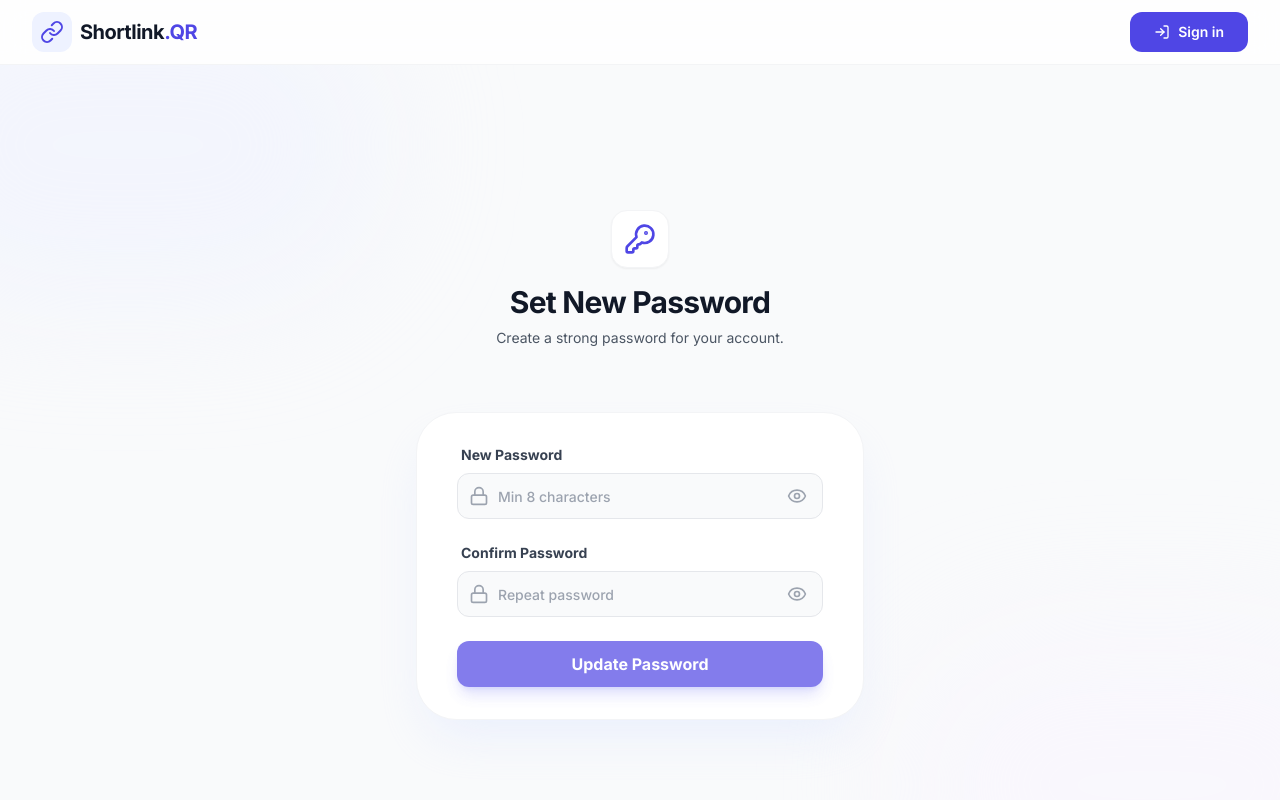
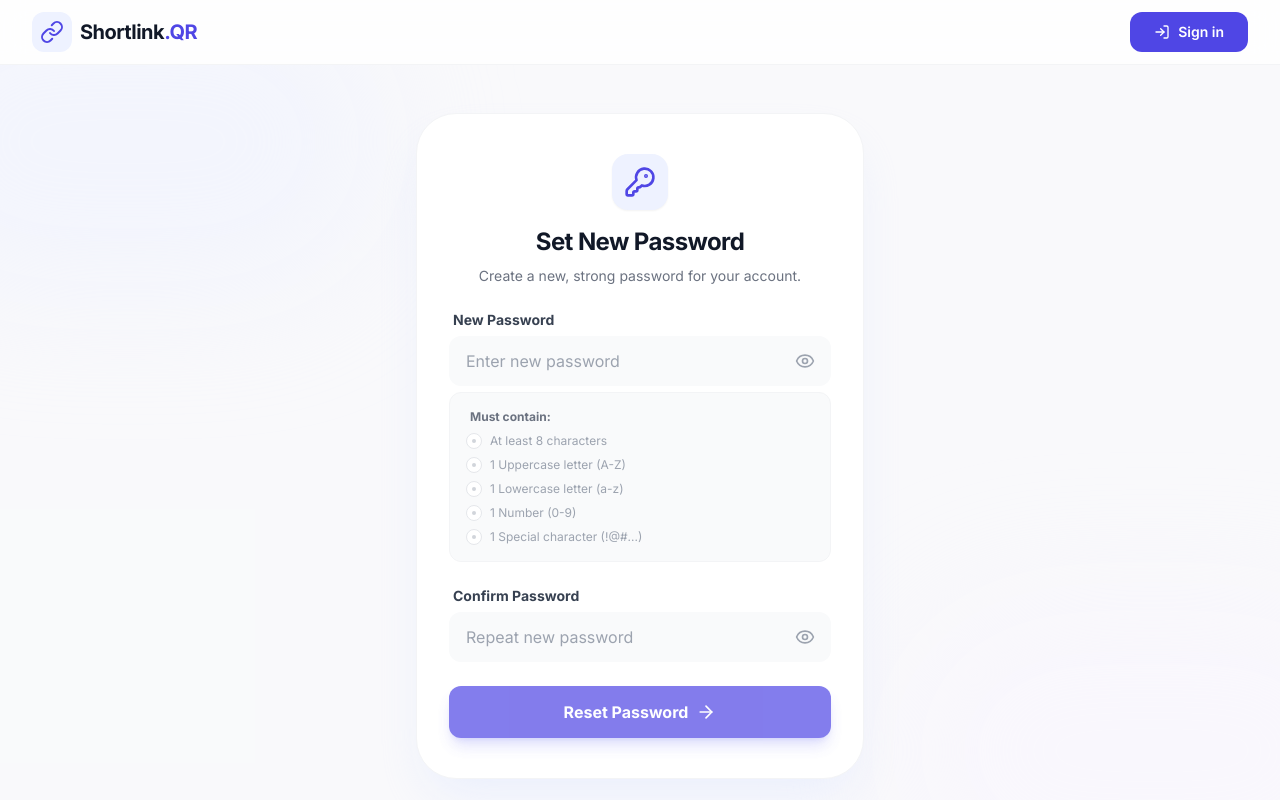
Before and after one commit to phadungkiet-dev/Demo-Shortlink-QRCode, a Vue app in the folder frontend/: page /reset-password/1 in a window 1280 px wide. Shown: the top 800 px of the page. Built offline with nearby package versions, Linux system fonts and the light colour scheme; no server answers.

Commit message:
UI/UX: Standardize ForgotPasswordView design to match ResetPasswordView (Modern UI, Ambient Blobs)

```diff
--- a/frontend/src/views/ForgotPasswordView.vue
+++ b/frontend/src/views/ForgotPasswordView.vue
@@ -1,30 +1,42 @@
 <script setup>
+// Core vue
 import { ref } from "vue";
+import { useRouter } from "vue-router";
+// Stores
+import { useAuthStore } from "@/stores/useAuthStore";
+// Icons
 import {
   ArrowLeft,
   Mail,
   Loader2,
   CheckCircle,
   AlertCircle,
+  KeyRound,
 } from "lucide-vue-next";
-import api from "@/services/api";
-import { useRouter } from "vue-router";
 
+// -------------------------------------------------------------------
+// Setup & State
+// -------------------------------------------------------------------
 const router = useRouter();
+const authStore = useAuthStore();
+
 const email = ref("");
 const isLoading = ref(false);
 const isSent = ref(false); // สถานะว่าส่งเมลสำเร็จหรือยัง
 const errorMsg = ref(null);
 
+// -------------------------------------------------------------------
+// Methods & Actions
+// -------------------------------------------------------------------
 const handleSubmit = async () => {
   isLoading.value = true;
   errorMsg.value = null;
 
   try {
-    await api.post("/auth/forgot-password", { email: email.value });
+    // Use Store Action instead of direct API call
+    await authStore.forgotPassword(email.value);
     isSent.value = true;
   } catch (error) {
-    // แสดง Error จาก Backend (เช่น หาอีเมลไม่เจอ)
     errorMsg.value =
       error.response?.data?.message || error.message || "Something went wrong.";
   } finally {
@@ -35,58 +47,66 @@ const handleSubmit = async () => {
 
 <template>
   <div
-    class="min-h-screen bg-gray-50 flex flex-col justify-center py-12 sm:px-6 lg:px-8"
+    class="min-h-[calc(100vh-64px)] bg-gray-50/50 flex flex-col justify-center py-12 sm:px-6 lg:px-8 relative overflow-hidden"
   >
-    <div class="sm:mx-auto sm:w-full sm:max-w-md">
-      <h2 class="mt-6 text-center text-3xl font-extrabold text-gray-900">
-        Reset your password
+    <div
+      class="absolute top-[-10%] left-[-10%] w-[40%] h-[40%] bg-indigo-50/50 rounded-full blur-3xl pointer-events-none"
+    ></div>
+    <div
+      class="absolute bottom-[-10%] right-[-10%] w-[40%] h-[40%] bg-purple-50/50 rounded-full blur-3xl pointer-events-none"
+    ></div>
+
+    <div
+      class="sm:mx-auto sm:w-full sm:max-w-md relative z-10 animate-fade-in-up"
+    >
+      <div
+        class="bg-white rounded-[2.5rem] shadow-2xl shadow-indigo-100/60 border border-gray-100 overflow-hidden"
+      >
+        <div class="px-8 pt-10 pb-6 text-center">
+          <div
+            class="inline-flex items-center justify-center p-3 bg-indigo-50 text-indigo-600 rounded-2xl mb-4 shadow-sm"
+          >
+            <KeyRound class="w-8 h-8" />
+          </div>
+          <h2 class="text-2xl font-bold text-gray-900 tracking-tight">
+            Forgot Password?
           </h2>
-      <p class="mt-2 text-center text-sm text-gray-600">
-        Enter your email address and we will send you a link to reset your
-        password.
+          <p class="text-gray-500 mt-2 text-sm">
+            Enter your email and we'll send you a reset link.
           </p>
         </div>
 
-    <div class="mt-8 sm:mx-auto sm:w-full sm:max-w-md animate-fade-in-up">
-      <div
-        class="bg-white py-8 px-4 shadow-2xl shadow-indigo-100/60 sm:rounded-[2.5rem] sm:px-10 border border-gray-100 transition-all hover:shadow-indigo-200/60"
-      >
-        <div v-if="isSent" class="text-center py-6">
+        <div class="px-8 pb-10">
+          <div v-if="isSent" class="text-center">
             <div
               class="mx-auto flex items-center justify-center h-16 w-16 rounded-3xl bg-green-50 mb-6 shadow-xl shadow-green-100/50"
             >
               <CheckCircle class="h-8 w-8 text-green-600" />
             </div>
-          <h3 class="text-2xl font-bold text-gray-900 mb-2">Link Sent!</h3>
-          <p class="mt-2 text-sm text-gray-500">
+            <h3 class="text-xl font-bold text-gray-900 mb-2">Link Sent!</h3>
+            <p class="text-sm text-gray-500 mb-6">
               We have sent a password reset link to <br /><strong
                 class="text-gray-900 font-semibold"
                 >{{ email }}</strong
               >. Please check your inbox.
             </p>
-          <div class="mt-8">
             <router-link
               to="/"
-              class="font-bold text-indigo-600 hover:text-indigo-700 transition-colors group"
+              class="inline-flex items-center justify-center w-full h-[46px] bg-indigo-600 text-white font-bold rounded-xl hover:bg-indigo-700 transition-all active:scale-95 group"
             >
-              <span class="inline-flex items-center gap-2">
               <ArrowLeft
-                  class="w-4 h-4 transition-transform group-hover:-translate-x-0.5"
+                class="mr-2 w-5 h-5 transition-transform group-hover:-translate-x-1"
               />
               Back to Login
-              </span>
             </router-link>
-          </div>
           </div>
 
           <form v-else class="space-y-6" @submit.prevent="handleSubmit">
-          <div>
-            <label
-              for="email"
-              class="block text-sm font-semibold text-gray-700 mb-2"
+            <div class="space-y-1.5">
+              <label class="block text-sm font-bold text-gray-700 ml-1"
                 >Email address</label
               >
-            <div class="mt-1 relative rounded-xl shadow-sm group">
+              <div class="relative group">
                 <div
                   class="absolute inset-y-0 left-0 pl-3 flex items-center pointer-events-none"
                 >
@@ -95,60 +115,62 @@ const handleSubmit = async () => {
                   />
                 </div>
                 <input
-                id="email"
                   v-model="email"
                   type="email"
                   required
-                class="block w-full h-[46px] pl-10 pr-4 bg-gray-50 border-gray-200 rounded-xl text-gray-900 placeholder-gray-400 focus:bg-white focus:border-indigo-600 focus:ring-4 focus:ring-indigo-500/10 transition-all text-sm"
-                placeholder="you@example.com"
+                  class="block w-full h-[46px] pl-10 pr-4 bg-gray-50 border-transparent rounded-xl text-gray-900 placeholder-gray-400 focus:bg-white focus:border-indigo-600 focus:ring-4 focus:ring-indigo-500/10 transition-all text-sm font-medium"
+                  placeholder="name@example.com"
                 />
               </div>
             </div>
 
+            <transition
+              enter-active-class="transition ease-out duration-200"
+              enter-from-class="opacity-0 -translate-y-2"
+              enter-to-class="opacity-100 translate-y-0"
+            >
               <div
                 v-if="errorMsg"
-            class="flex items-center gap-3 text-red-600 bg-red-50 px-4 py-3 rounded-xl text-sm font-medium border border-red-100 shadow-sm animate-fade-in"
+                class="flex items-center gap-3 px-4 py-3 rounded-xl bg-red-50 border border-red-100 text-red-600 text-sm font-medium shadow-sm"
               >
                 <AlertCircle class="w-5 h-5 shrink-0" />
-            <span class="font-medium text-red-800">{{ errorMsg }}</span>
+                <span>{{ errorMsg }}</span>
               </div>
+            </transition>
 
-          <div>
             <button
               type="submit"
               :disabled="isLoading"
-              class="w-full flex justify-center h-[46px] px-8 bg-indigo-600 text-white font-bold rounded-xl shadow-lg shadow-indigo-500/30 hover:bg-indigo-700 hover:shadow-indigo-500/40 disabled:opacity-70 disabled:cursor-not-allowed transition-all transform active:scale-[0.98] items-center gap-2"
+              class="w-full flex items-center justify-center gap-2 px-6 py-3.5 bg-indigo-600 text-white font-bold rounded-xl shadow-lg shadow-indigo-500/30 hover:bg-indigo-700 hover:shadow-indigo-500/40 disabled:opacity-70 disabled:cursor-not-allowed transition-all transform active:scale-[0.98]"
             >
               <Loader2 v-if="isLoading" class="animate-spin h-5 w-5" />
               <span v-else>Send Reset Link</span>
             </button>
-          </div>
           </form>
 
           <div v-if="!isSent" class="mt-8">
-          <div class="relative">
+            <div class="relative mb-6">
               <div class="absolute inset-0 flex items-center">
-              <div class="w-full border-t border-gray-200"></div>
+                <div class="w-full border-t border-gray-100"></div>
               </div>
-            <div class="relative flex justify-center text-sm">
-              <span class="px-2 bg-white text-gray-500 font-medium"> Or </span>
+              <div class="relative flex justify-center text-xs uppercase">
+                <span class="px-2 bg-white text-gray-400 font-medium">Or</span>
               </div>
             </div>
-          <div class="mt-6 text-center">
+            <div class="text-center">
               <router-link
                 to="/"
-              class="font-bold text-indigo-600 hover:text-indigo-700 transition-colors group"
+                class="font-bold text-indigo-600 hover:text-indigo-700 transition-colors group inline-flex items-center gap-2"
               >
-              <span class="inline-flex items-center justify-center gap-2">
                 <ArrowLeft
                   class="w-4 h-4 transition-transform group-hover:-translate-x-0.5"
                 />
                 Back to Login
-              </span>
               </router-link>
             </div>
           </div>
         </div>
       </div>
     </div>
+  </div>
 </template>
--- a/frontend/src/views/ResetPasswordView.vue
+++ b/frontend/src/views/ResetPasswordView.vue
@@ -1,49 +1,90 @@
 <script setup>
-import { ref } from "vue";
+// Core vue
+import { ref, computed } from "vue";
 import { useRoute } from "vue-router";
-import api from "@/services/api";
+// Stores
+import { useAuthStore } from "@/stores/useAuthStore";
+// Config
 import { APP_CONFIG } from "@/config/constants";
+// Icons
 import {
   Lock,
   Loader2,
-  CheckCircle,
+  CheckCircle2,
   AlertCircle,
   ArrowRight,
   Eye,
   EyeOff,
   KeyRound,
+  Check,
 } from "lucide-vue-next";
 
-// Config
-const MIN_PASS_LEN = APP_CONFIG.VALIDATION.PASSWORD_MIN_LEN;
-
+// -------------------------------------------------------------------
+// Setup & State
+// -------------------------------------------------------------------
 const route = useRoute();
-const token = route.params.token;
+const authStore = useAuthStore();
 
 const password = ref("");
 const confirmPassword = ref("");
 const showPassword = ref(false);
 const showConfirmPassword = ref(false);
+
 const isLoading = ref(false);
 const isSuccess = ref(false);
 const errorMsg = ref(null);
 
-// ตรวจสอบ Token เบื้องต้น
-if (!token) {
-  errorMsg.value = "Invalid or missing reset token.";
-}
+const token = route.params.token;
+const minPassLen = APP_CONFIG.VALIDATION.PASSWORD_MIN_LEN;
 
+// -------------------------------------------------------------------
+// Computed Properties (Validation)
+// -------------------------------------------------------------------
+// Password Rules Logic (Sync with RegisterForm)
+const passwordRules = computed(() => {
+  const pwd = password.value;
+  return [
+    {
+      label: `At least ${minPassLen} characters`,
+      valid: pwd.length >= minPassLen,
+    },
+    {
+      label: "1 Uppercase letter (A-Z)",
+      valid: /[A-Z]/.test(pwd),
+    },
+    {
+      label: "1 Lowercase letter (a-z)",
+      valid: /[a-z]/.test(pwd),
+    },
+    {
+      label: "1 Number (0-9)",
+      valid: /[0-9]/.test(pwd),
+    },
+    {
+      label: "1 Special character (!@#...)",
+      valid: /[\W_]/.test(pwd),
+    },
+  ];
+});
+
+const isPasswordValid = computed(() => {
+  return passwordRules.value.every((rule) => rule.valid);
+});
+
+// -------------------------------------------------------------------
+// Methods & Actions
+// -------------------------------------------------------------------
 const handleSubmit = async () => {
-  // Reset Error
   errorMsg.value = null;
 
-  // Validation
   if (password.value !== confirmPassword.value) {
     errorMsg.value = "Passwords do not match.";
     return;
   }
-  if (password.value.length < MIN_PASS_LEN) {
-    errorMsg.value = `Password must be at least ${MIN_PASS_LEN} characters.`;
+
+  // [NEW] Validate Rules before API call
+  if (!isPasswordValid.value) {
+    errorMsg.value = "Please meet all password requirements.";
     return;
   }
 
@@ -65,7 +106,7 @@ const handleSubmit = async () => {
 
 <template>
   <div
-    class="min-h-screen bg-gray-50 flex flex-col justify-center py-12 sm:px-6 lg:px-8 relative overflow-hidden"
+    class="min-h-[calc(100vh-64px)] bg-gray-50/50 flex flex-col justify-center py-12 sm:px-6 lg:px-8 relative overflow-hidden"
   >
     <div
       class="absolute top-[-10%] left-[-10%] w-[40%] h-[40%] bg-indigo-50/50 rounded-full blur-3xl pointer-events-none"
@@ -74,121 +115,144 @@ const handleSubmit = async () => {
       class="absolute bottom-[-10%] right-[-10%] w-[40%] h-[40%] bg-purple-50/50 rounded-full blur-3xl pointer-events-none"
     ></div>
 
-    <div class="sm:mx-auto sm:w-full sm:max-w-md relative z-10">
-      <div class="text-center mb-8">
     <div
-          class="inline-flex items-center justify-center p-3 bg-white rounded-2xl shadow-sm border border-gray-100 mb-4"
+      class="sm:mx-auto sm:w-full sm:max-w-md relative z-10 animate-fade-in-up"
     >
-          <KeyRound class="h-8 w-8 text-indigo-600" />
+      <div
+        class="bg-white rounded-[2.5rem] shadow-2xl shadow-indigo-100/60 border border-gray-100 overflow-hidden"
+      >
+        <div class="px-8 pt-10 pb-6 text-center">
+          <div
+            class="inline-flex items-center justify-center p-3 bg-indigo-50 text-indigo-600 rounded-2xl mb-4 shadow-sm"
+          >
+            <KeyRound class="w-8 h-8" />
           </div>
-        <h2 class="text-3xl font-extrabold text-gray-900 tracking-tight">
+          <h1 class="text-2xl font-bold text-gray-900 tracking-tight">
             Set New Password
-        </h2>
-        <p class="mt-2 text-center text-sm text-gray-600">
-          Create a strong password for your account.
+          </h1>
+          <p class="text-gray-500 mt-2 text-sm">
+            Create a new, strong password for your account.
           </p>
         </div>
+
+        <div class="px-8 pb-10">
+          <div v-if="isSuccess" class="text-center">
+            <div
+              class="inline-flex p-4 bg-emerald-50 text-emerald-600 rounded-full mb-6 ring-8 ring-emerald-50/50"
+            >
+              <CheckCircle2 class="w-12 h-12" />
             </div>
-
-    <div
-      class="mt-8 sm:mx-auto sm:w-full sm:max-w-md relative z-10 animate-fade-in-up"
-    >
-      <div
-        class="bg-white py-8 px-4 shadow-2xl shadow-indigo-100/60 sm:rounded-[2.5rem] sm:px-10 border border-gray-100 transition-all hover:shadow-indigo-200/50"
-      >
-        <div v-if="isSuccess" class="text-center py-8">
-          <div
-            class="mx-auto flex items-center justify-center h-20 w-20 rounded-3xl bg-green-50 mb-6 shadow-xl shadow-green-100/50"
-          >
-            <CheckCircle class="h-10 w-10 text-green-600" />
-          </div>
-          <h3 class="text-2xl font-bold text-gray-900 mb-3">All set!</h3>
-          <p class="text-gray-500 mb-8 leading-relaxed">
-            Your password has been successfully updated. <br />
-            You can now sign in with your new password.
+            <h3 class="text-xl font-bold text-gray-900 mb-2">
+              Password Reset!
+            </h3>
+            <p class="text-gray-500 mb-8">
+              Your password has been successfully updated. You can now log in
+              with your new password.
             </p>
             <router-link
               to="/?login=true"
-            class="inline-flex items-center justify-center w-full h-[46px] bg-indigo-600 text-white font-bold rounded-xl shadow-lg shadow-indigo-500/30 hover:bg-indigo-700 hover:shadow-indigo-500/40 transition-all transform active:scale-[0.98] group"
+              class="inline-flex items-center justify-center w-full px-6 py-3.5 bg-indigo-600 text-white font-bold rounded-xl hover:bg-indigo-700 shadow-lg shadow-indigo-500/30 transition-all active:scale-95"
             >
-            Sign in now
-            <ArrowRight
-              class="ml-2 w-5 h-5 transition-transform group-hover:translate-x-1"
-            />
+              Back to Login
             </router-link>
           </div>
 
-        <div
-          v-else-if="errorMsg && !password && !isLoading"
-          class="text-center py-8"
+          <form v-else @submit.prevent="handleSubmit" class="space-y-6">
+            <transition
+              enter-active-class="transition ease-out duration-200"
+              enter-from-class="opacity-0 -translate-y-2"
+              enter-to-class="opacity-100 translate-y-0"
             >
               <div
-            class="mx-auto flex items-center justify-center h-20 w-20 rounded-3xl bg-red-50 mb-6 shadow-xl shadow-red-100/50"
+                v-if="errorMsg"
+                class="flex items-start gap-3 p-4 bg-red-50 border border-red-100 rounded-xl text-red-600 text-sm font-medium"
               >
-            <AlertCircle class="h-10 w-10 text-red-500" />
+                <AlertCircle class="w-5 h-5 shrink-0 mt-0.5" />
+                <span>{{ errorMsg }}</span>
               </div>
-          <h3 class="text-2xl font-bold text-gray-900 mb-3">Invalid Link</h3>
-          <p class="text-gray-500 mb-8 font-medium">
-            {{ errorMsg }}
-          </p>
-          <router-link
-            to="/forgot-password"
-            class="inline-flex items-center justify-center w-full h-[46px] bg-white border-2 border-indigo-100 text-indigo-600 font-bold rounded-xl hover:bg-indigo-50 hover:border-indigo-200 transition-all active:scale-[0.98]"
-          >
-            Request new link
-          </router-link>
-        </div>
+            </transition>
 
-        <form v-else class="space-y-6" @submit.prevent="handleSubmit">
-          <div>
-            <label class="block text-sm font-bold text-gray-700 mb-2 ml-1"
+            <div class="space-y-1.5">
+              <label class="block text-sm font-bold text-gray-700 ml-1"
                 >New Password</label
               >
-            <div class="relative group">
-              <div
-                class="absolute inset-y-0 left-0 pl-3 flex items-center pointer-events-none"
-              >
-                <Lock
-                  class="h-5 w-5 text-gray-400 group-focus-within:text-indigo-600 transition-colors"
-                />
-              </div>
+              <div class="relative">
                 <input
                   v-model="password"
                   :type="showPassword ? 'text' : 'password'"
                   required
-                :minlength="MIN_PASS_LEN"
-                class="block w-full h-[46px] pl-10 pr-12 bg-gray-50 border-gray-200 rounded-xl text-gray-900 placeholder-gray-400 focus:bg-white focus:border-indigo-600 focus:ring-4 focus:ring-indigo-500/10 transition-all text-sm font-medium"
-                :placeholder="`Min ${MIN_PASS_LEN} characters`"
+                  :minlength="minPassLen"
+                  placeholder="Enter new password"
+                  class="block w-full px-4 py-3 bg-gray-50 border-transparent rounded-xl text-gray-900 placeholder-gray-400 transition-all pr-12 focus:ring-4"
+                  :class="
+                    isPasswordValid && password
+                      ? 'focus:bg-white focus:border-emerald-500 focus:ring-emerald-500/10'
+                      : 'focus:bg-white focus:border-indigo-500 focus:ring-indigo-500/10'
+                  "
                 />
                 <button
                   type="button"
                   @click="showPassword = !showPassword"
                   class="absolute inset-y-0 right-0 px-4 text-gray-400 hover:text-gray-600 transition-colors focus:outline-none"
                 >
-                <component :is="showPassword ? EyeOff : Eye" class="h-5 w-5" />
+                  <component
+                    :is="showPassword ? EyeOff : Eye"
+                    class="h-5 w-5"
+                  />
                 </button>
+              </div>
+
+              <div
+                class="mt-3 p-4 bg-gray-50 rounded-xl border border-gray-100 transition-all"
+              >
+                <p class="text-xs font-bold text-gray-500 mb-2 ml-1">
+                  Must contain:
+                </p>
+                <ul class="space-y-2">
+                  <li
+                    v-for="(rule, index) in passwordRules"
+                    :key="index"
+                    class="flex items-center gap-2 text-xs transition-colors duration-300"
+                    :class="
+                      rule.valid
+                        ? 'text-emerald-600 font-medium'
+                        : 'text-gray-400'
+                    "
+                  >
+                    <div
+                      class="w-4 h-4 rounded-full flex items-center justify-center border transition-all duration-300 shrink-0"
+                      :class="
+                        rule.valid
+                          ? 'bg-emerald-100 border-emerald-200 scale-110'
+                          : 'border-gray-200 bg-white'
+                      "
+                    >
+                      <Check
+                        v-if="rule.valid"
+                        class="w-2.5 h-2.5 text-emerald-600"
+                      />
+                      <div
+                        v-else
+                        class="w-1 h-1 rounded-full bg-gray-300"
+                      ></div>
+                    </div>
+                    {{ rule.label }}
+                  </li>
+                </ul>
               </div>
             </div>
 
-          <div>
-            <label class="block text-sm font-bold text-gray-700 mb-2 ml-1"
+            <div class="space-y-1.5">
+              <label class="block text-sm font-bold text-gray-700 ml-1"
                 >Confirm Password</label
               >
-            <div class="relative group">
-              <div
-                class="absolute inset-y-0 left-0 pl-3 flex items-center pointer-events-none"
-              >
-                <Lock
-                  class="h-5 w-5 text-gray-400 group-focus-within:text-indigo-600 transition-colors"
-                />
-              </div>
+              <div class="relative">
                 <input
                   v-model="confirmPassword"
                   :type="showConfirmPassword ? 'text' : 'password'"
                   required
-                :minlength="MIN_PASS_LEN"
-                class="block w-full h-[46px] pl-10 pr-12 bg-gray-50 border-gray-200 rounded-xl text-gray-900 placeholder-gray-400 focus:bg-white focus:border-indigo-600 focus:ring-4 focus:ring-indigo-500/10 transition-all text-sm font-medium"
-                placeholder="Repeat password"
+                  placeholder="Repeat new password"
+                  class="block w-full px-4 py-3 bg-gray-50 border-transparent rounded-xl text-gray-900 placeholder-gray-400 focus:bg-white focus:border-indigo-500 focus:ring-4 focus:ring-indigo-500/10 transition-all pr-12"
                 />
                 <button
                   type="button"
@@ -203,30 +267,18 @@ const handleSubmit = async () => {
               </div>
             </div>
 
-          <transition
-            enter-active-class="transition ease-out duration-200"
-            enter-from-class="opacity-0 -translate-y-2"
-            enter-to-class="opacity-100 translate-y-0"
-          >
-            <div
-              v-if="errorMsg"
-              class="flex items-center gap-3 p-3 rounded-xl bg-red-50 border border-red-100 text-red-600 text-sm font-medium shadow-sm"
-            >
-              <AlertCircle class="h-5 w-5 shrink-0" />
-              {{ errorMsg }}
-            </div>
-          </transition>
-
             <button
               type="submit"
-            :disabled="isLoading || !password || !confirmPassword"
-            class="w-full flex items-center justify-center h-[46px] px-4 bg-indigo-600 text-white font-bold rounded-xl shadow-lg shadow-indigo-500/30 hover:bg-indigo-700 hover:shadow-indigo-500/40 disabled:opacity-70 disabled:cursor-not-allowed transition-all transform active:scale-[0.98] gap-2"
+              :disabled="isLoading || !isPasswordValid"
+              class="w-full flex items-center justify-center gap-2 px-6 py-3.5 bg-indigo-600 text-white font-bold rounded-xl shadow-lg shadow-indigo-500/30 hover:bg-indigo-700 hover:shadow-indigo-500/40 disabled:opacity-70 disabled:cursor-not-allowed transition-all transform active:scale-[0.98]"
             >
-            <Loader2 v-if="isLoading" class="animate-spin h-5 w-5" />
-            <span v-else>Update Password</span>
+              <Loader2 v-if="isLoading" class="h-5 w-5 animate-spin" />
+              <span v-else>Reset Password</span>
+              <ArrowRight v-if="!isLoading" class="h-5 w-5" />
             </button>
           </form>
         </div>
       </div>
     </div>
+  </div>
 </template>
```
Also changed, not shown: frontend/src/stores/useAuthStore.js (+9 -0 lines). Lines whose indentation alone changed are shown as unchanged.
